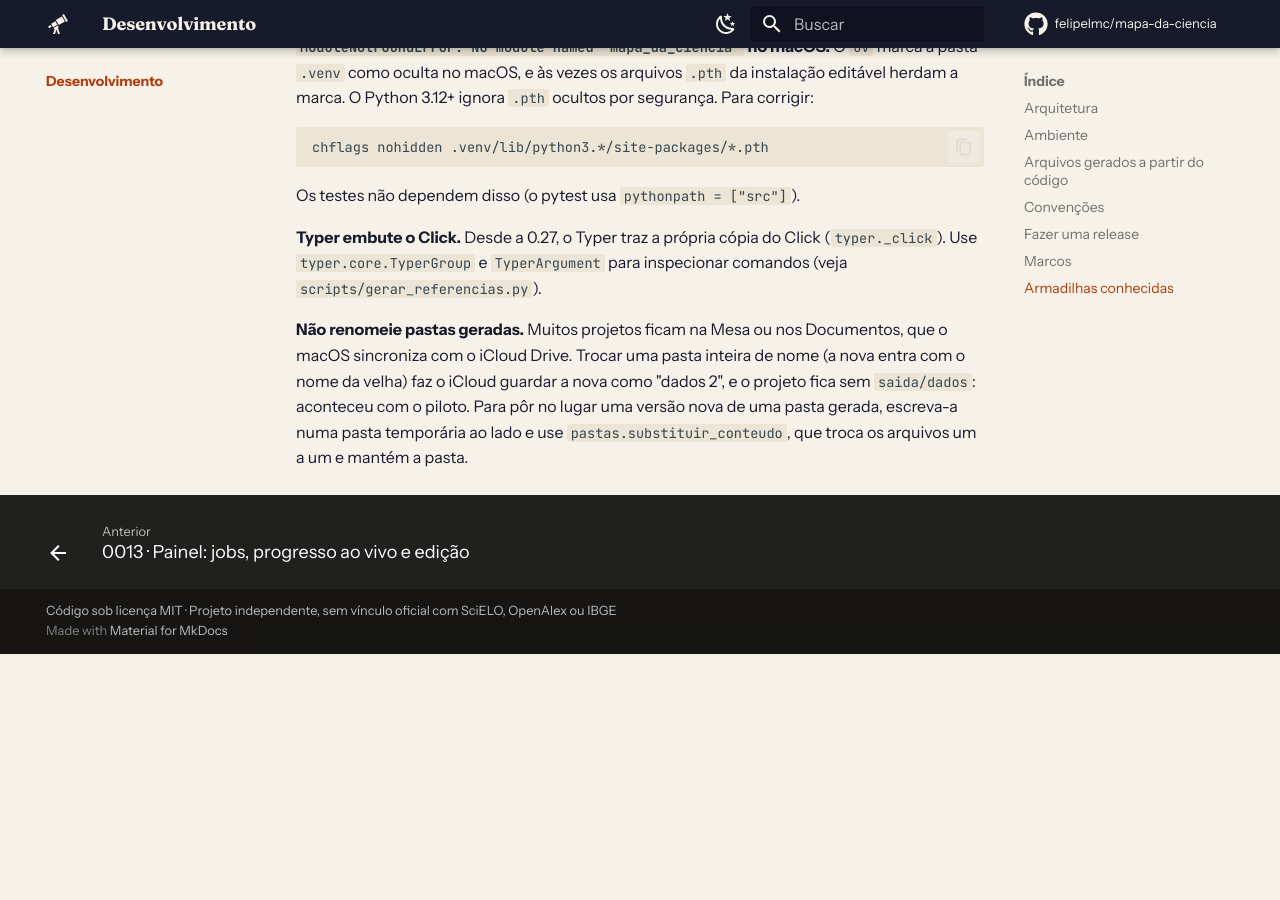
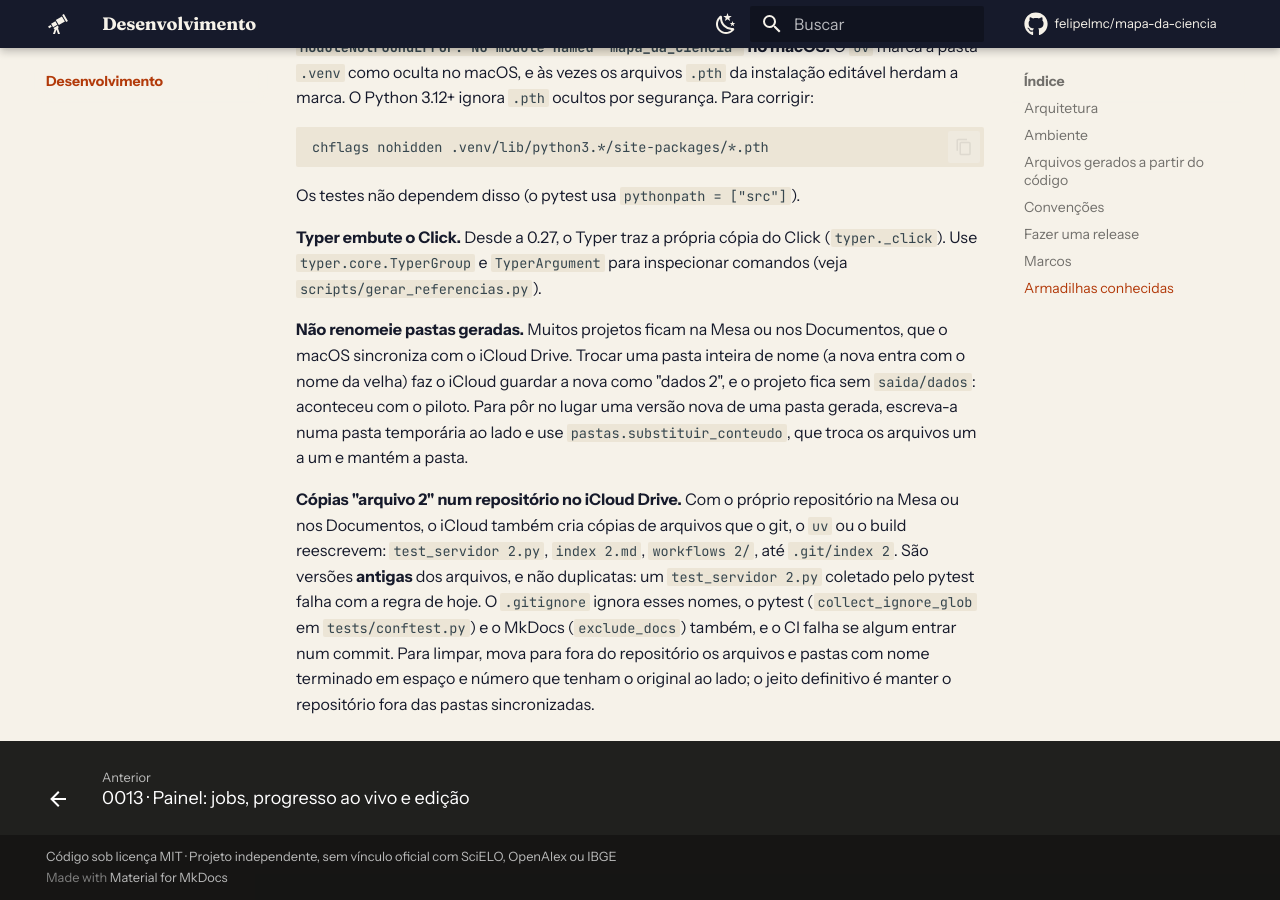
Before and after one commit to felipelmc/mapa-da-ciencia, an MkDocs documentation site: the page built from docs/desenvolvimento/index.md, in a window 1280 px wide and 900 px high, scrolled down 5223 px. Built offline with MkDocs 1.6.1 and Material for MkDocs 9.7.7, drawn with Linux system fonts in a browser that asks for light colours; comment, search, counter and statistics services are not loaded; before the commit the page ends 5877 px from its top, so only the background shows below that.

Commit message:
chore: protege o repositório das cópias do iCloud Drive
Com o repositório na Mesa, o iCloud cria cópias antigas dos arquivos que o
git e o build reescrevem ("test_servidor 2.py", "index 2.md", até
".git/index 2"), e um git add -A as levava para o commit. O .gitignore, o
pytest (collect_ignore_glob) e o MkDocs (exclude_docs) ignoram esses nomes,
o CI falha se algum entrar no repositório, e a armadilha fica descrita no
guia de desenvolvimento.

Co-Authored-By: Claude Opus 5.5 <noreply@anthropic.com>

```diff
--- a/docs/desenvolvimento/index.md
+++ b/docs/desenvolvimento/index.md
@@ -128,3 +128,5 @@ Os testes não dependem disso (o pytest usa `pythonpath = ["src"]`).
 **Typer embute o Click.** Desde a 0.27, o Typer traz a própria cópia do Click (`typer._click`). Use `typer.core.TyperGroup` e `TyperArgument` para inspecionar comandos (veja `scripts/gerar_referencias.py`).
 
 **Não renomeie pastas geradas.** Muitos projetos ficam na Mesa ou nos Documentos, que o macOS sincroniza com o iCloud Drive. Trocar uma pasta inteira de nome (a nova entra com o nome da velha) faz o iCloud guardar a nova como "dados 2", e o projeto fica sem `saida/dados`: aconteceu com o piloto. Para pôr no lugar uma versão nova de uma pasta gerada, escreva-a numa pasta temporária ao lado e use `pastas.substituir_conteudo`, que troca os arquivos um a um e mantém a pasta.
+
+**Cópias "arquivo 2" num repositório no iCloud Drive.** Com o próprio repositório na Mesa ou nos Documentos, o iCloud também cria cópias de arquivos que o git, o `uv` ou o build reescrevem: `test_servidor 2.py`, `index 2.md`, `workflows 2/`, até `.git/index 2`. São versões **antigas** dos arquivos, e não duplicatas: um `test_servidor 2.py` coletado pelo pytest falha com a regra de hoje. O `.gitignore` ignora esses nomes, o pytest (`collect_ignore_glob` em `tests/conftest.py`) e o MkDocs (`exclude_docs`) também, e o CI falha se algum entrar num commit. Para limpar, mova para fora do repositório os arquivos e pastas com nome terminado em espaço e número que tenham o original ao lado; o jeito definitivo é manter o repositório fora das pastas sincronizadas.
--- a/mkdocs.yml
+++ b/mkdocs.yml
@@ -47,6 +47,13 @@ extra_css:
   - css/tema.css
 
 # a versão do pacote no rodapé da abertura (overrides/hooks.py)
+# As cópias do iCloud Drive ("index 2.md") são versões antigas das páginas: ficam fora do site.
+exclude_docs: |
+  * [0-9]
+  * [0-9].*
+  * [0-9][0-9]
+  * [0-9][0-9].*
+
 hooks:
   - overrides/hooks.py
 
```
Also changed, not shown: 3 other files.
